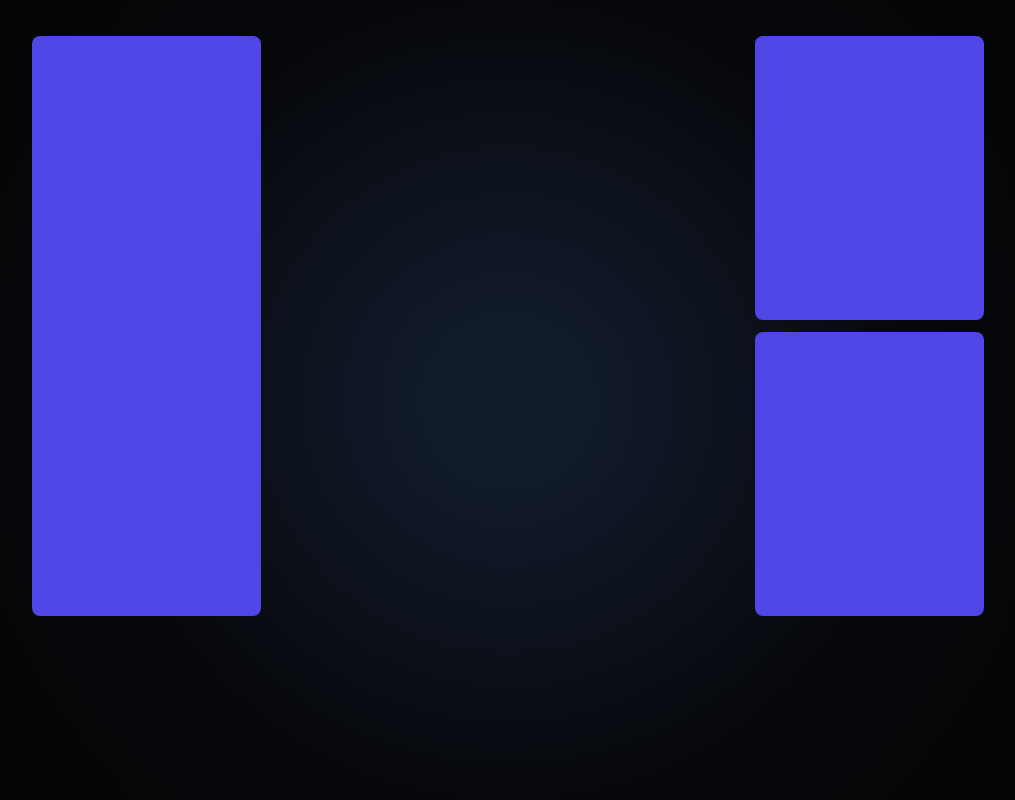
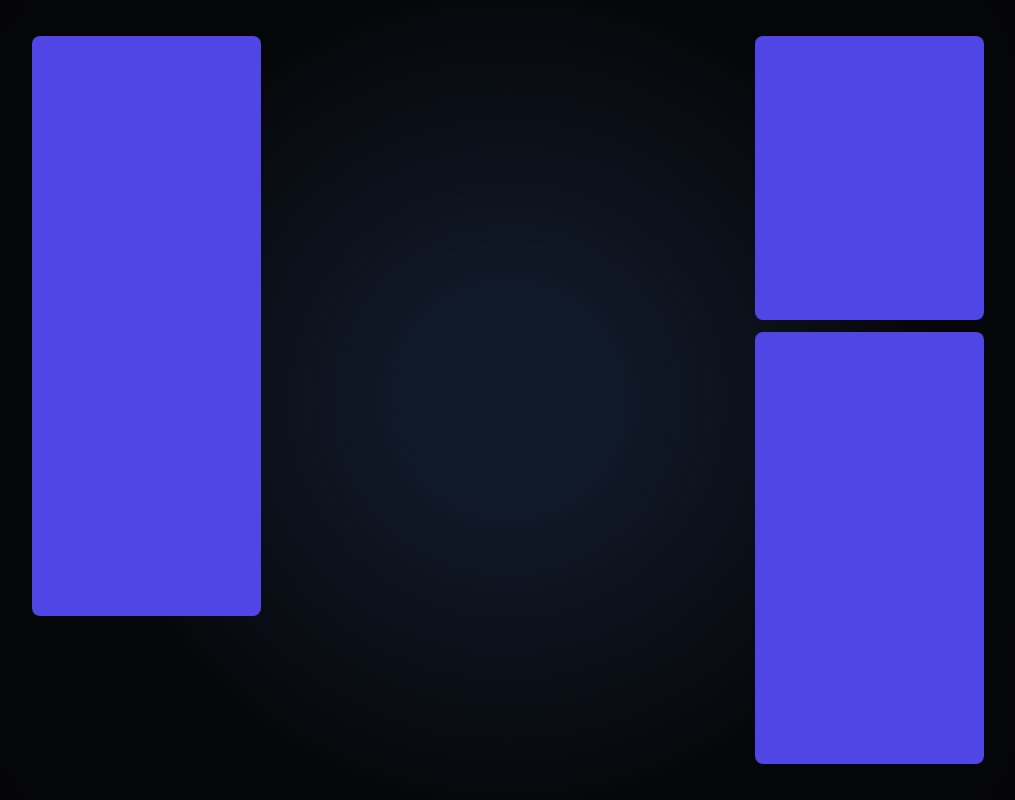
Before and after one commit to aneeshpatne/Personal-Portfolio, a Next.js app: page /profile in a window 1280 px wide. Shown: the whole page, without its empty margins (132-1147 px from the left). Built offline with nearby package versions, Linux system fonts and the light colour scheme.

Commit message:
feat: add cardItem to profileContainer and adjust mainPageItem grid row

```diff
--- a/src/components/profileContainer.jsx
+++ b/src/components/profileContainer.jsx
@@ -6,6 +6,7 @@ export default function Container() {
         <div className={styles.techStackItem}></div>
         <div className={styles.linkItem}></div>
         <div className={styles.mainPageItem}></div>
+        <div className={styles.cardItem}></div>
       </div>
     </div>
   );
--- a/src/components/style/profileContainer.module.css
+++ b/src/components/style/profileContainer.module.css
@@ -58,7 +58,7 @@
 
 .mainPageItem {
   grid-column: 7 / 9;
-  grid-row: 3/ 5;
+  grid-row: 3/ 6;
   background: #4f46e5;
   color: white;
   display: flex;
@@ -66,3 +66,6 @@
   justify-content: center;
   border-radius: 0.5rem;
 }
+
+.cardItem {
+}
```
